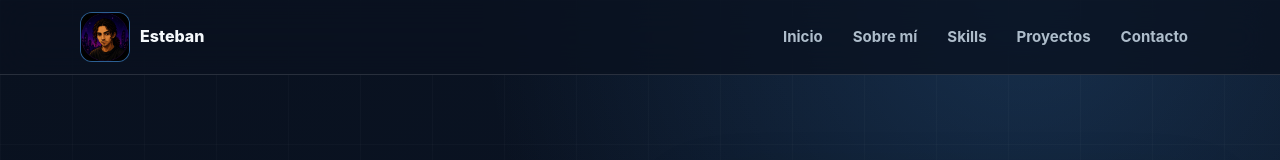
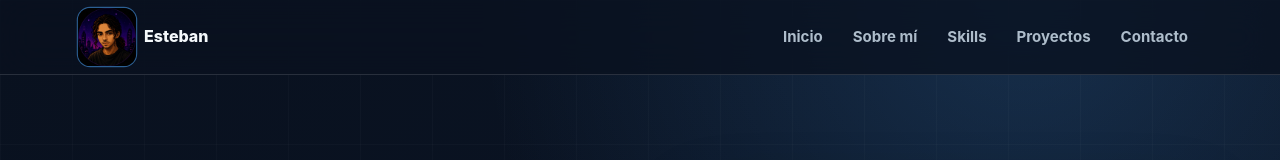
Before and after one commit to estebanfrm/Portafolio, a Vue app: page / in a window 1280 px wide. Shown: the top 160 px of the page. Built offline with nearby package versions, Linux system fonts and the light colour scheme.

Commit message:
Adjust navbar avatar size

```diff
--- a/src/styles/main.css
+++ b/src/styles/main.css
@@ -104,13 +104,15 @@
 }
 
 .brand-mark {
-  width: 50px;
-  height: 50px;
+  width: 54px;
+  height: 54px;
   border: 1px solid rgba(78, 168, 255, 0.45);
   border-radius: 12px;
   background: rgba(78, 168, 255, 0.13);
   cursor: pointer;
   object-fit: cover;
+  object-position: center;
+  transform: scale(1.12);
 }
 
 .profile-modal {
```
